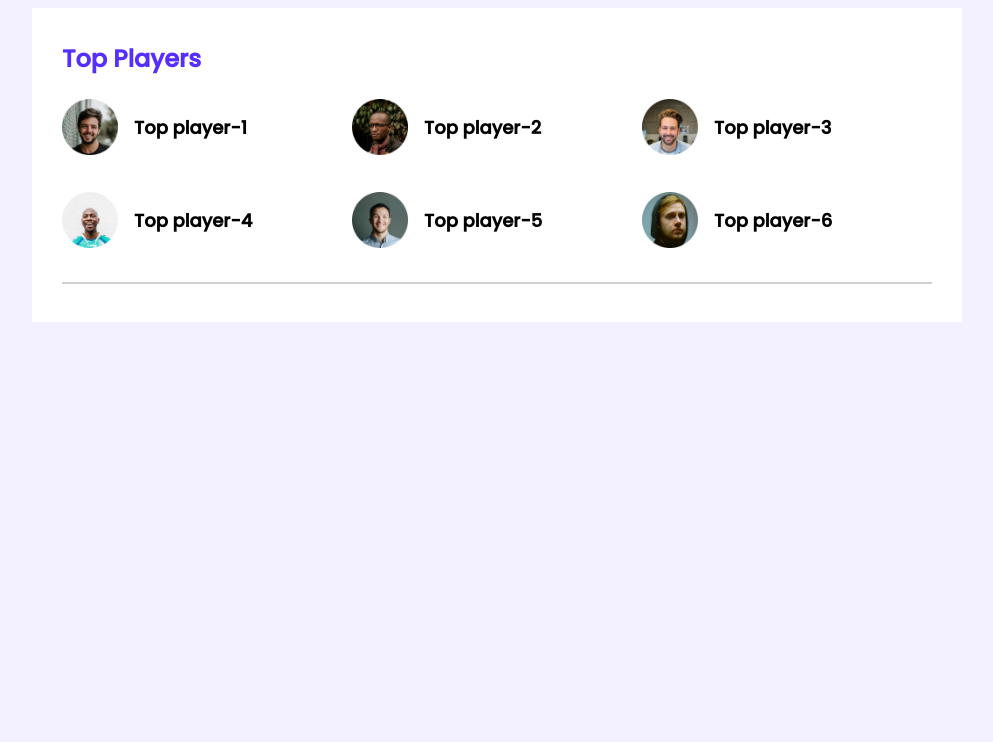
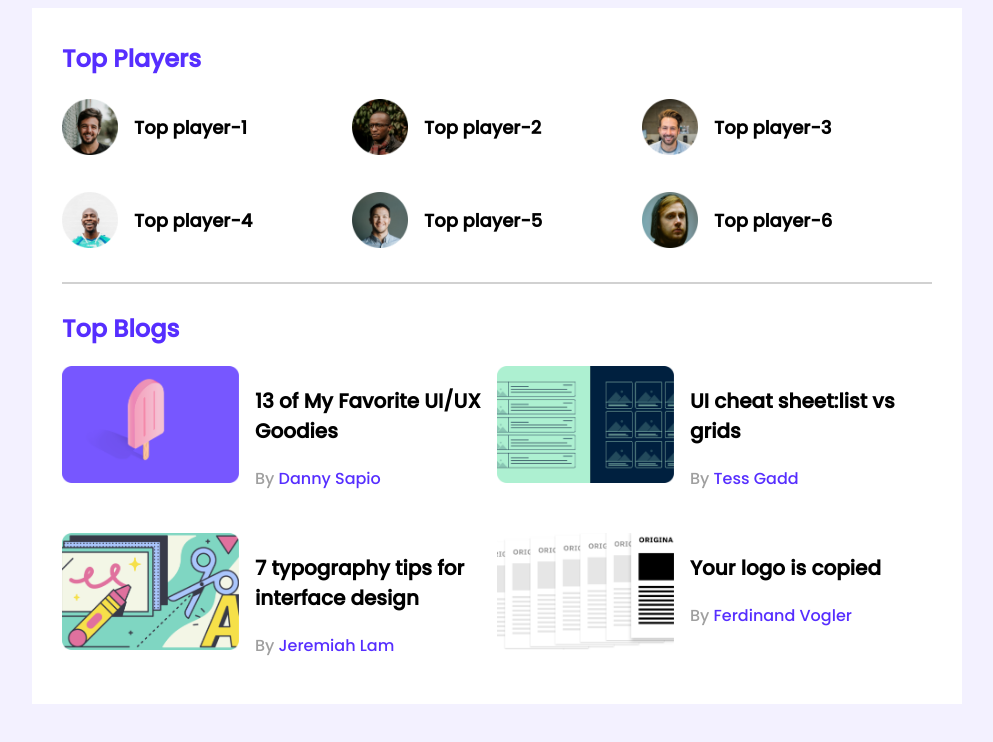
Before and after one commit to AdityAnanna3456/Leader-Board-CSS3, a plain HTML site: page index.html in a window 1280 px wide. Shown: the whole page, without its empty margins (143-1136 px from the left). Drawn offline with Linux system fonts and the light colour scheme; a web font is replaced by a local one.

Commit message:
blogs added

```diff
--- a/index.html
+++ b/index.html
@@ -49,6 +49,47 @@
 				</div>
 			</div>
 			<hr>
+			<div class="top-blogs">
+				<h2 class="section-title">Top Blogs</h2>
+				<div class="blogs">
+					<article class="blog">
+						<div class="thumbnail">
+							<img src="images/blogs/blog-1.png" alt="">
+						</div>
+						<div class="blog-info">
+							<h3 class="blog-title">13 of My Favorite UI/UX Goodies</h3>
+							<p class="blog-author">By <a href="">Danny Sapio</a></p>
+						</div>
+					</article>
+					<article class="blog">
+						<div class="thumbnail">
+							<img src="images/blogs/blog-2.png" alt="">
+						</div>
+						<div class="blog-info">
+							<h3 class="blog-title">UI cheat sheet:list vs grids</h3>
+							<p class="blog-author">By <a href="">Tess Gadd</a></p>
+						</div>
+					</article>
+					<article class="blog">
+						<div class="thumbnail">
+							<img src="images/blogs/blog-3.png" alt="">
+						</div>
+						<div class="blog-info">
+							<h3 class="blog-title">7 typography tips for interface design</h3>
+							<p class="blog-author">By <a href="">Jeremiah Lam</a></p>
+						</div>
+					</article>
+					<article class="blog">
+						<div class="thumbnail">
+							<img src="images/blogs/blog-4.png" alt="">
+						</div>
+						<div class="blog-info">
+							<h3 class="blog-title">Your logo is copied</h3>
+							<p class="blog-author">By <a href="">Ferdinand Vogler</a></p>
+						</div>
+					</article>
+				</div>
+			</div>
 		</section>
 	</main>
 </body>
--- a/styles/style.css
+++ b/styles/style.css
@@ -20,6 +20,7 @@ main {
 
 hr {
 	border: 1px solid #D1D1D1;
+	margin-bottom: 27px;
 }
 
 
@@ -54,3 +55,38 @@ hr {
 	margin-left: 16px;
 	font-size: 18px;
 }
+
+/* top blogs styles */
+.blogs {
+	display: grid;
+	grid-template-columns: repeat(2, 1fr);
+	grid-row-gap: 26px;
+}
+
+.blog {
+	display: flex;
+}
+
+.blog .thumbnail img {
+	width: 177px;
+	height: 117px;
+}
+
+.blog-info {
+	margin-left: 16px;
+}
+
+.blog-title {
+	font-size: 20px;
+}
+
+.blog-author {
+	color: #9F9F9F;
+	font-size: 16px;
+}
+
+.blog-author a {
+	text-decoration: none;
+	font-size: 16px;
+	color: #562EFF;
+}
```
